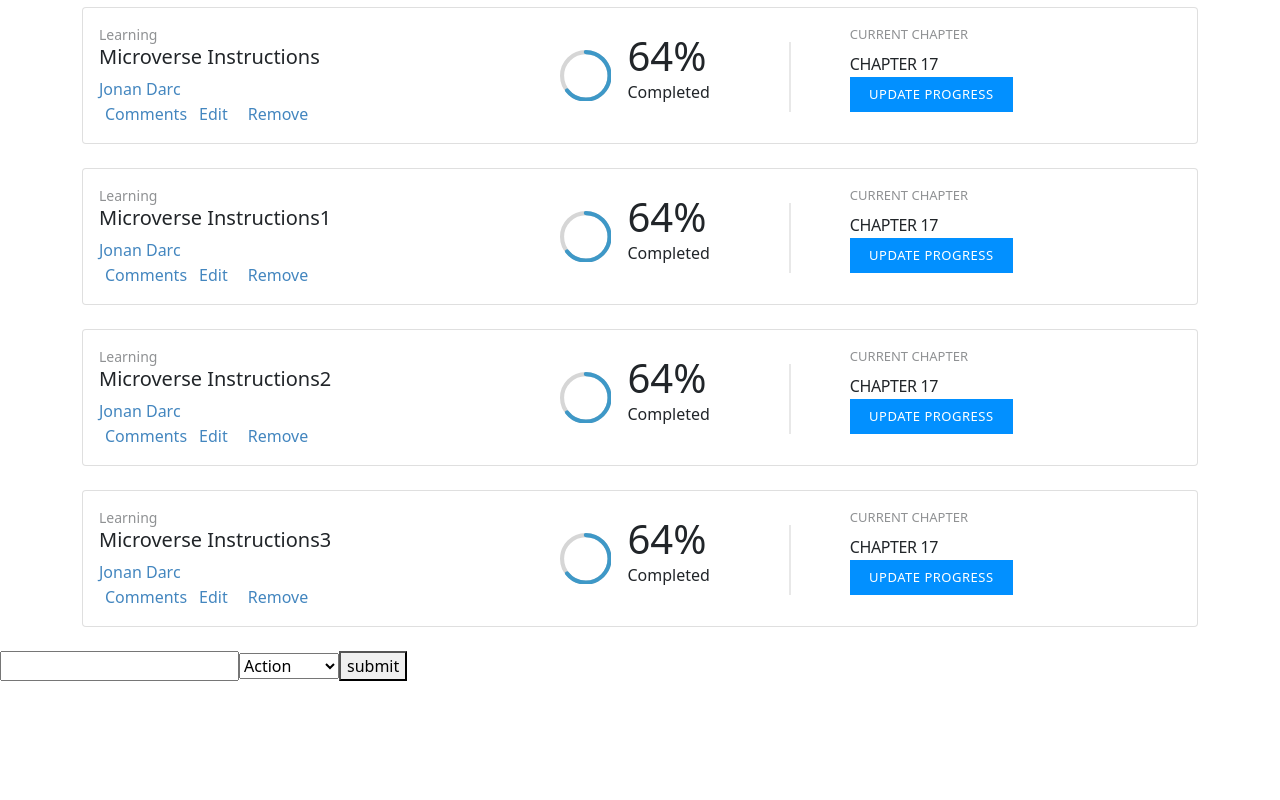
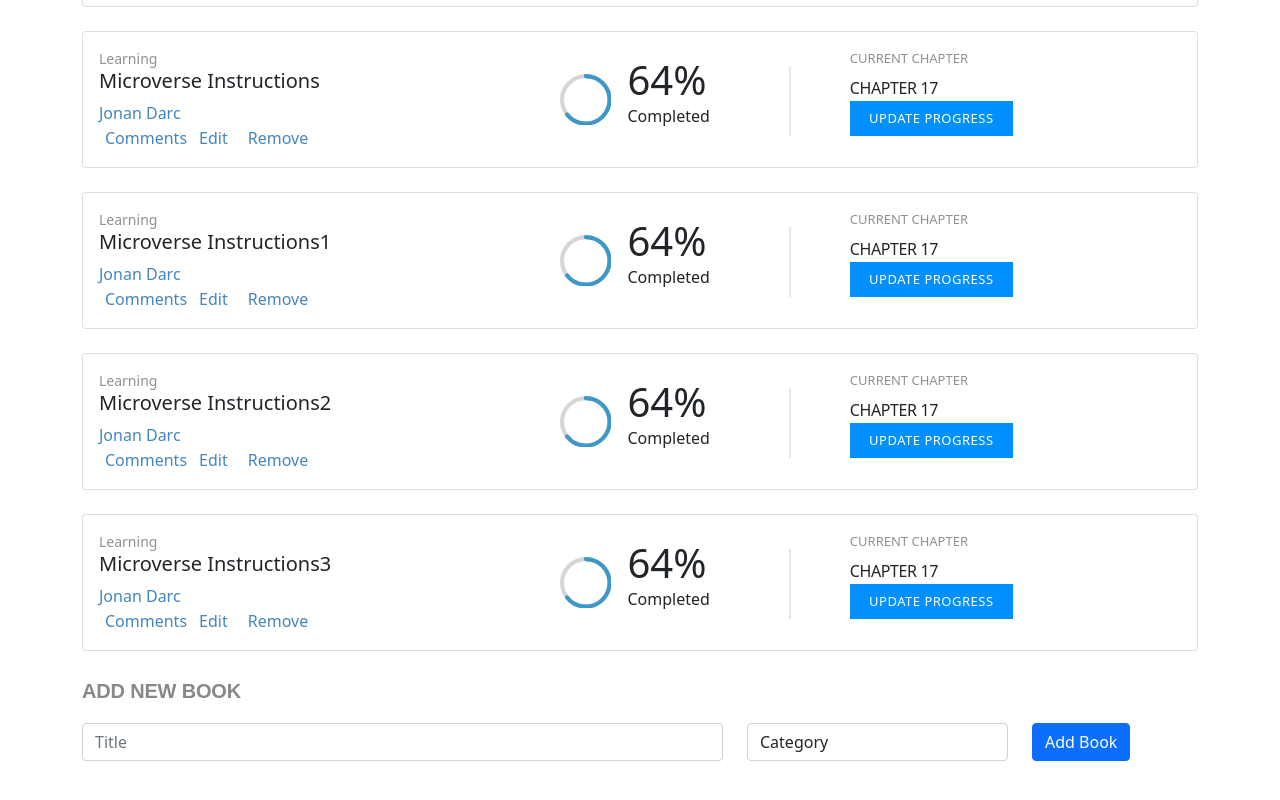
Before and after one commit to Ceejayski/Book-store, a React (Create React App) app: page / in a window 1280 px wide. Shown: the part 216-1016 px from the top of the page. Before the commit the page ends 897 px from the top, so only its background shows below. Built offline with nearby package versions, Linux system fonts and the light colour scheme.

Commit message:
Style Bookform

```diff
--- a/src/containers/BooksForm.js
+++ b/src/containers/BooksForm.js
@@ -34,14 +34,23 @@ const BooksForm = (props) => {
   };
 
   return (
-    <form onSubmit={handleSubmit}>
-      <input type="text" id="title" name="title" value={book.title} onChange={handleChange} />
-      <select name="category" id="category" onChange={handleChange}>
+    <form onSubmit={handleSubmit} className="container mb-5">
+      <h4 className="add-new-book">ADD NEW BOOK</h4>
+      <div className="row">
+        <div className="col-7">
+          <input type="text" className="form-control" id="title" name="title" placeholder="Title" value={book.title} onChange={handleChange} />
+        </div>
+        <div className="col-3">
+          <select name="category" className="form-control" id="category" onChange={handleChange}>
+            <option value="" disabled selected>Category</option>
+            {categories.map((val) => <option key={val} value={val}>{val}</option>)}
 
-        {categories.map((val) => <option key={val} value={val}>{val}</option>)}
-
-      </select>
-      <button type="submit">submit</button>
+          </select>
+        </div>
+        <div className="col-2">
+          <button type="submit" className="btn btn btn-primary">Add Book</button>
+        </div>
+      </div>
     </form>
   );
 };
--- a/src/containers/BooksList.js
+++ b/src/containers/BooksList.js
@@ -32,7 +32,7 @@ const BooksList = ({
   };
 
   return (
-    <main className="container ml-4">
+    <main className="container pt-4">
       <CategoryFilter handleFilterChange={handleFilterChange} />
       {
               books && books.length
--- a/src/index.css
+++ b/src/index.css
@@ -1,31 +1,31 @@
 body {
   margin: 0;
-  font-family:
-    -apple-system,
-    BlinkMacSystemFont,
-    'Segoe UI',
-    'Roboto',
-    'Oxygen',
-    'Ubuntu',
-    'Cantarell',
-    'Fira Sans',
-    'Droid Sans',
-    'Helvetica Neue',
+  font-family: -apple-system, BlinkMacSystemFont, "Segoe UI", "Roboto", "Oxygen",
+    "Ubuntu", "Cantarell", "Fira Sans", "Droid Sans", "Helvetica Neue",
     sans-serif;
   -webkit-font-smoothing: antialiased;
   -moz-osx-font-smoothing: grayscale;
 }
 
 code {
-  font-family:
-    source-code-pro,
-    Menlo,
-    Monaco,
-    Consolas,
-    'Courier New',
+  font-family: source-code-pro, Menlo, Monaco, Consolas, "Courier New",
     monospace;
 }
 
 .w-80 {
   width: 80%;
 }
+
+.add-new-book {
+  width: 174px;
+  height: 24px;
+  margin: 29px 524px 19px 0;
+  font-family: "Montserrat", sans-serif;
+  font-size: 20px;
+  font-weight: 700;
+  font-stretch: normal;
+  font-style: normal;
+  line-height: normal;
+  letter-spacing: -0.18px;
+  color: #888;
+}
```
